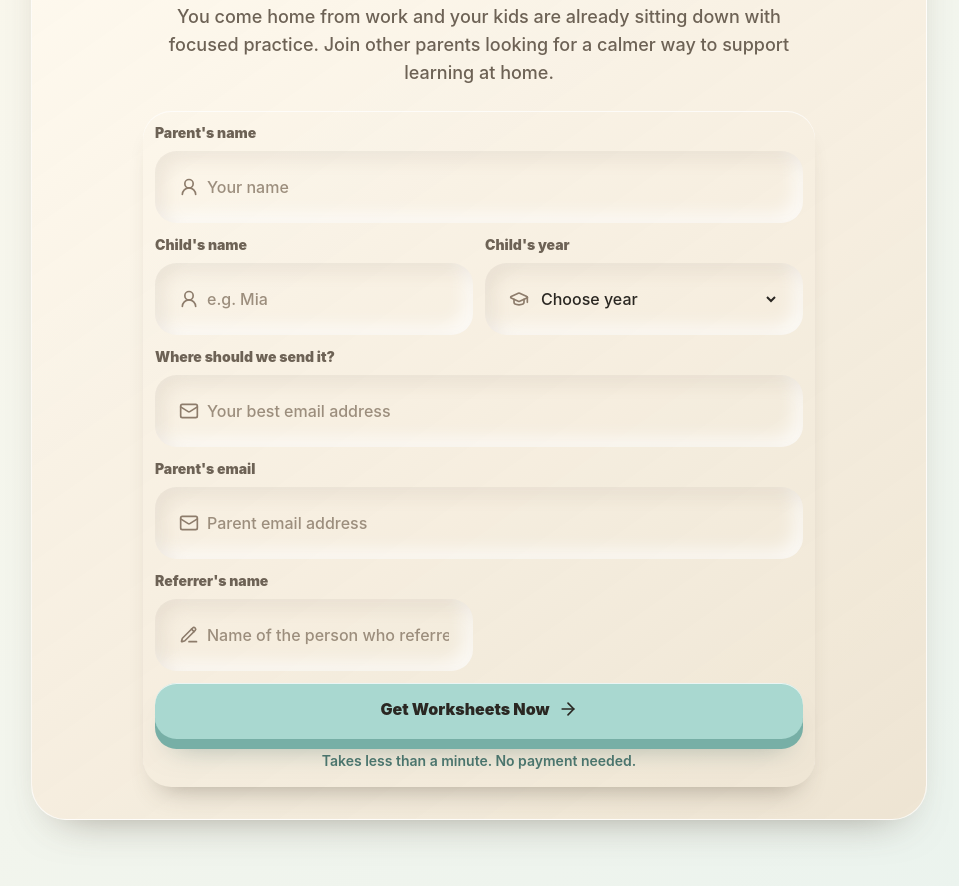
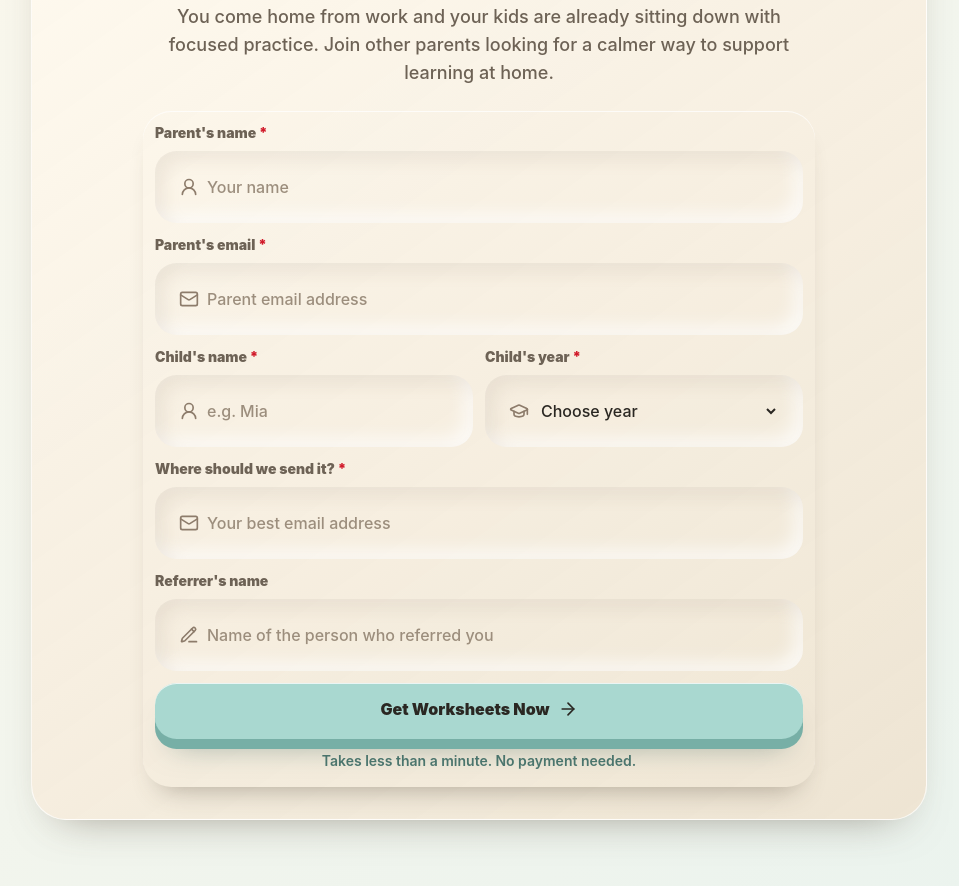
Before and after one commit to niptwenty1/HomeworkSheetsNZ, a Next.js app: page / in a window 1280 px wide. Shown: the part 2840-3726 px from the top of the page, without its empty margins (161-1120 px from the left). Built offline with nearby package versions, Linux system fonts and the light colour scheme.

Commit message:
ui changes

```diff
--- a/app/page.tsx
+++ b/app/page.tsx
@@ -148,7 +148,7 @@ function HomeworkSignupForm() {
           htmlFor={parentNameId}
           className="mb-2 block text-sm font-black text-[#6d6255]"
         >
-          Parent&apos;s name
+          Parent&apos;s name <span className="text-[#d11a2a]">*</span>
         </label>
         <div className="soft-inset rounded-[1.35rem] bg-[#fffaf0]/82 p-2">
           <div className="flex min-h-14 items-center gap-2 rounded-[1rem] bg-white/72 px-4">
@@ -170,14 +170,40 @@ function HomeworkSignupForm() {
           </div>
         </div>
       </div>
-
+<div>
+        <label
+          htmlFor={parentEmailId}
+          className="mb-2 block text-sm font-black text-[#6d6255]"
+        >
+          Parent&apos;s email <span className="text-[#d11a2a]">*</span>
+        </label>
+        <div className="soft-inset rounded-[1.35rem] bg-[#fffaf0]/82 p-2">
+          <div className="flex min-h-14 items-center gap-2 rounded-[1rem] bg-white/72 px-4">
+            <Mail className="h-5 w-5 flex-none text-[#8d7c6b]" />
+            <input
+              id={parentEmailId}
+              type="email"
+              value={parentEmail}
+              onChange={(event) => {
+                setParentEmail(event.target.value);
+                if (error) {
+                  setError("");
+                }
+              }}
+              placeholder="Parent email address"
+              className="min-w-0 flex-1 bg-transparent py-4 text-base font-medium text-[#2a2722] outline-none placeholder:text-[#9c8e7d]"
+              autoComplete="email"
+            />
+          </div>
+        </div>
+      </div>
       <div className="grid gap-3 sm:grid-cols-2">
         <div>
           <label
             htmlFor={childNameId}
             className="mb-2 block text-sm font-black text-[#6d6255]"
           >
-            Child&apos;s name
+            Child&apos;s name <span className="text-[#d11a2a]">*</span>
           </label>
           <div className="soft-inset rounded-[1.35rem] bg-[#fffaf0]/82 p-2">
             <div className="flex min-h-14 items-center gap-2 rounded-[1rem] bg-white/72 px-4">
@@ -205,7 +231,7 @@ function HomeworkSignupForm() {
             htmlFor={yearLevelId}
             className="mb-2 block text-sm font-black text-[#6d6255]"
           >
-            Child&apos;s year
+            Child&apos;s year <span className="text-[#d11a2a]">*</span>
           </label>
           <div className="soft-inset rounded-[1.35rem] bg-[#fffaf0]/82 p-2">
             <div className="flex min-h-14 items-center gap-2 rounded-[1rem] bg-white/72 px-4">
@@ -240,7 +266,7 @@ function HomeworkSignupForm() {
           htmlFor={emailId}
           className="mb-2 block text-sm font-black text-[#6d6255]"
         >
-          Where should we send it?
+          Where should we send it? <span className="text-[#d11a2a]">*</span>
         </label>
         <div className="soft-inset rounded-[1.35rem] bg-[#fffaf0]/82 p-2">
           <div className="flex min-h-14 items-center gap-2 rounded-[1rem] bg-white/72 px-4">
@@ -264,35 +290,7 @@ function HomeworkSignupForm() {
         </div>
       </div>
 
-      <div>
-        <label
-          htmlFor={parentEmailId}
-          className="mb-2 block text-sm font-black text-[#6d6255]"
-        >
-          Parent&apos;s email
-        </label>
-        <div className="soft-inset rounded-[1.35rem] bg-[#fffaf0]/82 p-2">
-          <div className="flex min-h-14 items-center gap-2 rounded-[1rem] bg-white/72 px-4">
-            <Mail className="h-5 w-5 flex-none text-[#8d7c6b]" />
-            <input
-              id={parentEmailId}
-              type="email"
-              value={parentEmail}
-              onChange={(event) => {
-                setParentEmail(event.target.value);
-                if (error) {
-                  setError("");
-                }
-              }}
-              placeholder="Parent email address"
-              className="min-w-0 flex-1 bg-transparent py-4 text-base font-medium text-[#2a2722] outline-none placeholder:text-[#9c8e7d]"
-              autoComplete="email"
-            />
-          </div>
-        </div>
-      </div>
 
-      <div className="grid gap-3 sm:grid-cols-2">
 
           <div>
             <label
@@ -318,7 +316,6 @@ function HomeworkSignupForm() {
                   className="min-w-0 flex-1 bg-transparent py-4 text-base font-medium text-[#2a2722] outline-none placeholder:text-[#9c8e7d]"
                   autoComplete="off"
                 />
-            </div>
               </div>
             </div>
           </div>
@@ -360,9 +357,11 @@ function HomeworkSignupForm() {
               You&apos;re all set.
             </h3>
             <p className="mt-4 text-base font-medium leading-7 text-[#6d6255]">
-              Thanks for signing up. Once your child&apos;s worksheet setup is
-              complete, you&apos;ll start receiving homework emails at the
-              address you provided.
+              Thanks for signing up.
+            </p>
+             <p className="mt-4 text-base font-medium leading-7 text-[#6d6255]">
+              You&apos;ll receive a welcome email shortly. If you don&apos;t see it within a few minutes, please check your Spam, Junk, or Promotions folder
+              and move it to your Primary inbox so you don&apos;t miss future homework emails.
             </p>
             <button
               type="button"
```
Lines whose indentation alone changed are shown as unchanged.
